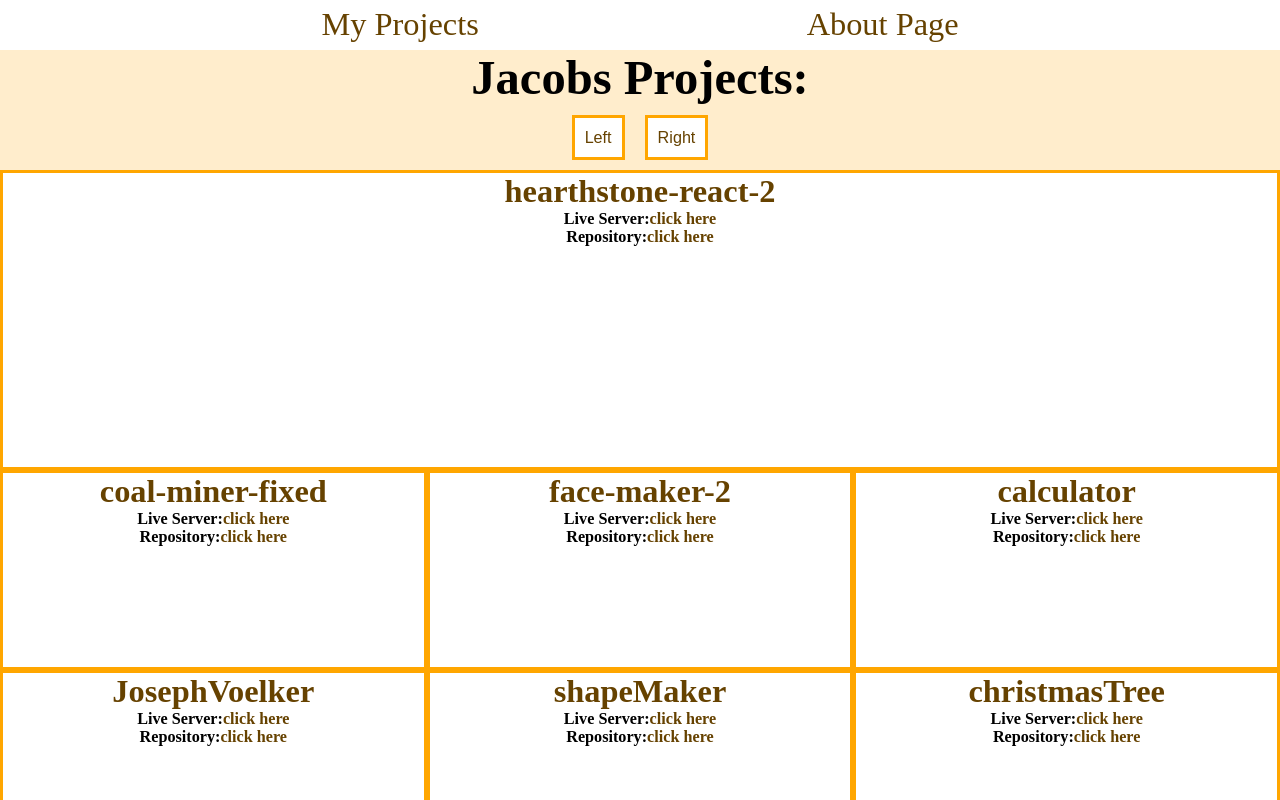
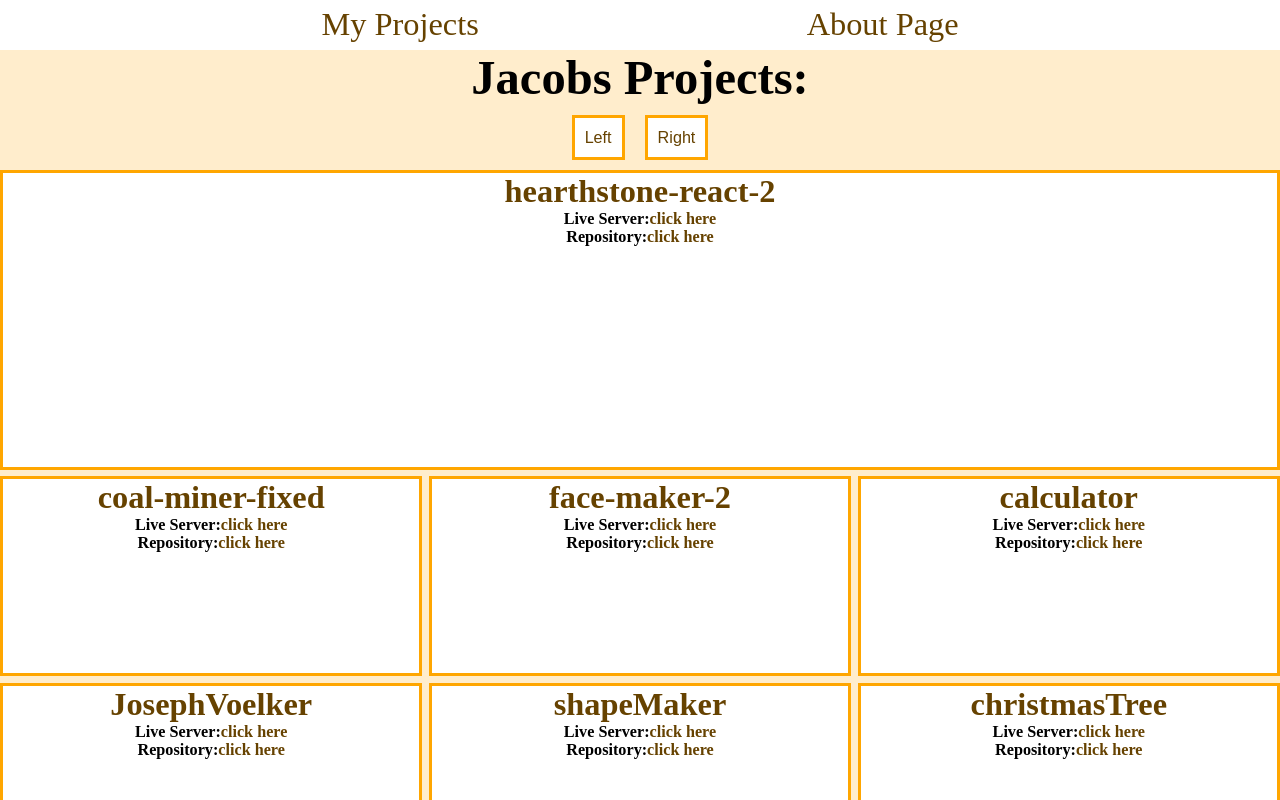
Before and after one commit to collerhatguy/portfolio-react, a React (Create React App) app: page /projects in a window 1280 px wide. Shown: the top 800 px of the page. Built offline with nearby package versions, Linux system fonts and the light colour scheme; the HTML template or start-up script is replaced by a standard one.

Commit message:
added grid gap

```diff
--- a/src/style/App.css
+++ b/src/style/App.css
@@ -12,6 +12,7 @@
   grid-auto-rows: minmax(200px, auto);
   -ms-grid-columns: (1fr)[3];
       grid-template-columns: repeat(3, 1fr);
+  gap: .4em;
 }
 
 .main-project {
--- a/src/style/App.scss
+++ b/src/style/App.scss
@@ -58,8 +58,8 @@
 #about-page {
     animation: project-page 300ms ease-in-out forwards;
 }
+
 // 7. animations
-
 @keyframes project-page {
     from {
         transform: translateX(-100vw);
--- a/src/style/_classes.scss
+++ b/src/style/_classes.scss
@@ -5,6 +5,7 @@
     grid-template-rows: 300px;
     grid-auto-rows: minmax(200px, auto);
     grid-template-columns: repeat(3, 1fr);
+    gap: .4em;
 }
 .main-project {
     grid-area: 1 / span 3;
```
Also changed, not shown: 1 other file (tests, documents, lock files or other folders).
